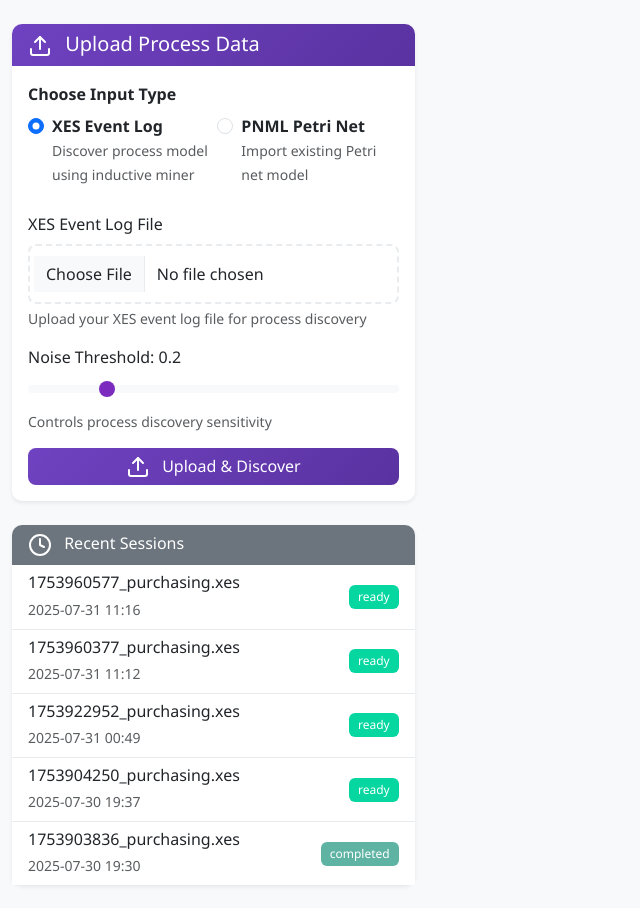
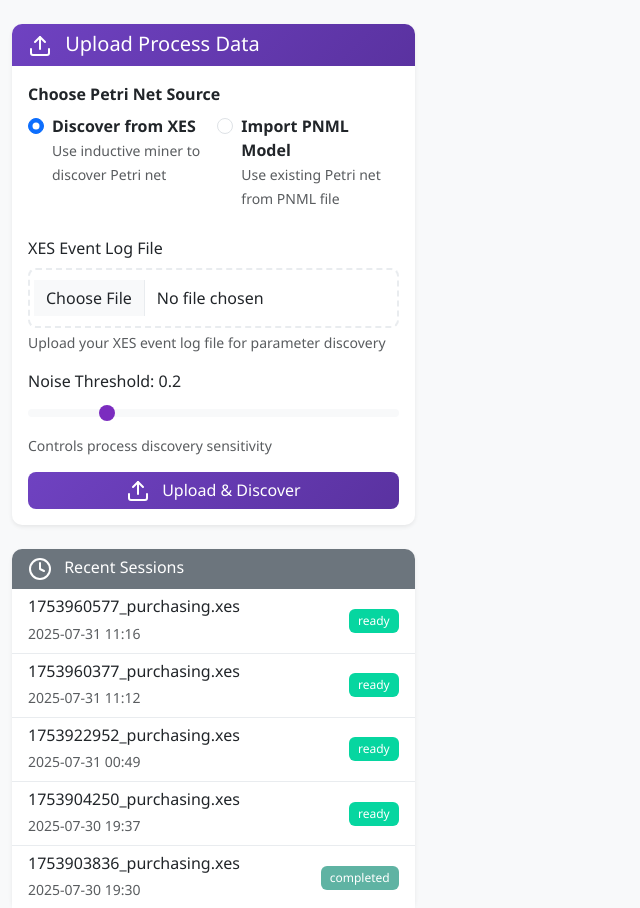
Before and after one commit to franvinci/prosit-tool, a Flask app: page / in a window 1280 px wide. Shown: the part 62-970 px from the top of the page, without its empty margins (0-640 px from the left). Run offline with Flask 3, Linux system fonts and the light colour scheme.

Commit message:
Enable users to upload a Petri net model alongside the XES event log
Adds PNML file upload to the /api/upload route and imports the Petri net structure.

Replit-Commit-Author: Agent
Replit-Commit-Session-Id: 8b6c0f6e-c68b-4296-a31e-c855ff70dfea
Replit-Commit-Checkpoint-Type: full_checkpoint
Replit-Commit-Screenshot-Url: https://storage.googleapis.com/screenshot-production-us-central1/3cbafce9-f173-475d-9cd0-66fdaae7ea1e/8b6c0f6e-c68b-4296-a31e-c855ff70dfea/qneJpgH

```diff
--- a/routes.py
+++ b/routes.py
@@ -22,44 +22,62 @@ def index():
 
 @app.route('/api/upload', methods=['POST'])
 def upload_file():
-    """Handle XES file upload"""
+    """Handle XES file upload with optional PNML file"""
     try:
-        if 'file' not in request.files:
-            return jsonify({'error': 'No file provided'}), 400
+        if 'xes_file' not in request.files:
+            return jsonify({'error': 'No XES file provided'}), 400
 
-        file = request.files['file']
+        xes_file = request.files['xes_file']
+        pnml_file = request.files.get('pnml_file')
         noise_threshold = float(request.form.get('noise_threshold', 0.2))
 
-        if file.filename == '':
-            return jsonify({'error': 'No file selected'}), 400
+        if xes_file.filename == '':
+            return jsonify({'error': 'No XES file selected'}), 400
 
-        if not allowed_file(file.filename):
-            return jsonify({'error': 'Invalid file type. Only XES and PNML files are supported'}), 400
+        if not xes_file.filename.lower().endswith('.xes'):
+            return jsonify({'error': 'XES file must have .xes extension'}), 400
 
-        # Save file
-        if file.filename is None:
-            return jsonify({'error': 'Invalid filename'}), 400
+        if pnml_file and pnml_file.filename and not pnml_file.filename.lower().endswith('.pnml'):
+            return jsonify({'error': 'PNML file must have .pnml extension'}), 400
 
-        filename = secure_filename(file.filename)
+        # Save XES file
+        if xes_file.filename is None:
+            return jsonify({'error': 'Invalid XES filename'}), 400
+
+        xes_filename = secure_filename(xes_file.filename)
         timestamp = int(datetime.now().timestamp())
-        filename = f"{timestamp}_{filename}"
-        filepath = os.path.join(app.config['UPLOAD_FOLDER'], filename)
-        file.save(filepath)
+        xes_filename = f"{timestamp}_{xes_filename}"
+        xes_filepath = os.path.join(app.config['UPLOAD_FOLDER'], xes_filename)
+        xes_file.save(xes_filepath)
+
+        # Save PNML file if provided
+        pnml_filename = None
+        if pnml_file and pnml_file.filename:
+            pnml_filename = secure_filename(pnml_file.filename)
+            pnml_filename = f"{timestamp}_{pnml_filename}"
+            pnml_filepath = os.path.join(app.config['UPLOAD_FOLDER'], pnml_filename)
+            pnml_file.save(pnml_filepath)
 
         # Create session
         session = SimulationSession(
-            filename=filename,
+            filename=xes_filename,
             noise_threshold=noise_threshold
         )
+        # Store PNML filename if provided (we'll need to add this field to the model)
+        if pnml_filename:
+            # For now, store in parameters as we don't have pnml_filename field
+            session.set_parameters({'pnml_filename': pnml_filename})
+
         db.session.add(session)
         db.session.commit()
 
-        logger.info(f"File uploaded successfully: {filename}")
+        logger.info(f"Files uploaded successfully: XES={xes_filename}, PNML={pnml_filename}")
         return jsonify({
             'success': True,
             'session_id': session.id,
-            'filename': filename,
-            'message': 'File uploaded successfully'
+            'filename': xes_filename,
+            'pnml_filename': pnml_filename,
+            'message': 'Files uploaded successfully'
         })
 
     except Exception as e:
@@ -84,17 +102,24 @@ def discover_parameters(session_id):
         session.status = 'discovering'
         db.session.commit()
 
-        # Process file based on type
-        if is_pnml:
-            logger.info(f"Importing PNML model for session {session_id}")
-            parameters = prosit.import_pnml_model(filepath)
-            process_model = parameters.get('process_model', {})
+        # Always discover parameters from XES file
+        logger.info(f"Discovering parameters from XES file for session {session_id}")
+
+        # Check if there's a separate PNML file for the Petri net model
+        pnml_filepath = None
+        session_params = session.get_parameters()
+        if session_params and 'pnml_filename' in session_params:
+            pnml_filepath = os.path.join(app.config['UPLOAD_FOLDER'], session_params['pnml_filename'])
+
+        if pnml_filepath and os.path.exists(pnml_filepath):
+            # Use imported PNML model but discover parameters from XES
+            logger.info(f"Using PNML model and discovering parameters from XES")
+            process_model = prosit.import_petri_net_from_pnml(pnml_filepath)
+            parameters = prosit.discover_parameters(filepath, process_model)
         else:
-            logger.info(f"Discovering process model for session {session_id}")
+            # Standard workflow: discover both model and parameters from XES
+            logger.info(f"Discovering process model and parameters from XES")
             process_model = prosit.discover_process_model(filepath, session.noise_threshold)
-
-            # Discover parameters
-            logger.info(f"Discovering parameters for session {session_id}")
             parameters = prosit.discover_parameters(filepath, process_model)
 
         # Save parameters
--- a/templates/index.html
+++ b/templates/index.html
@@ -13,25 +13,25 @@
                 </h5>
             </div>
             <div class="card-body">
-                <!-- Input Type Selection -->
+                <!-- Petri Net Source Selection -->
                 <div class="mb-4">
-                    <label class="form-label fw-bold">Choose Input Type</label>
+                    <label class="form-label fw-bold">Choose Petri Net Source</label>
                     <div class="row g-2">
                         <div class="col-md-6">
                             <div class="form-check">
-                                <input class="form-check-input" type="radio" name="inputType" id="xesInput" value="xes" checked>
-                                <label class="form-check-label" for="xesInput">
-                                    <strong>XES Event Log</strong><br>
-                                    <small class="text-muted">Discover process model using inductive miner</small>
+                                <input class="form-check-input" type="radio" name="petriNetSource" id="discoverNet" value="discover" checked>
+                                <label class="form-check-label" for="discoverNet">
+                                    <strong>Discover from XES</strong><br>
+                                    <small class="text-muted">Use inductive miner to discover Petri net</small>
                                 </label>
                             </div>
                         </div>
                         <div class="col-md-6">
                             <div class="form-check">
-                                <input class="form-check-input" type="radio" name="inputType" id="pnmlInput" value="pnml">
-                                <label class="form-check-label" for="pnmlInput">
-                                    <strong>PNML Petri Net</strong><br>
-                                    <small class="text-muted">Import existing Petri net model</small>
+                                <input class="form-check-input" type="radio" name="petriNetSource" id="importNet" value="import">
+                                <label class="form-check-label" for="importNet">
+                                    <strong>Import PNML Model</strong><br>
+                                    <small class="text-muted">Use existing Petri net from PNML file</small>
                                 </label>
                             </div>
                         </div>
@@ -39,14 +39,15 @@
                 </div>
 
                 <form id="uploadForm" enctype="multipart/form-data">
-                    <!-- XES Upload Section -->
-                    <div id="xesSection" class="upload-section">
-                        <div class="mb-3">
-                            <label for="xesFile" class="form-label">XES Event Log File</label>
-                            <input type="file" class="form-control" id="xesFile" name="file" accept=".xes">
-                            <div class="form-text">Upload your XES event log file for process discovery</div>
-                        </div>
+                    <!-- XES File (Always Required) -->
+                    <div class="mb-3">
+                        <label for="xesFile" class="form-label">XES Event Log File</label>
+                        <input type="file" class="form-control" id="xesFile" name="xes_file" accept=".xes" required>
+                        <div class="form-text">Upload your XES event log file for parameter discovery</div>
+                    </div>
 
+                    <!-- Discovery Options Section -->
+                    <div id="discoverySection" class="upload-section">
                         <div class="mb-3">
                             <label for="noiseThreshold" class="form-label">
                                 Noise Threshold: <span id="thresholdValue">0.2</span>
@@ -57,12 +58,12 @@
                         </div>
                     </div>
 
-                    <!-- PNML Upload Section -->
+                    <!-- PNML Import Section -->
                     <div id="pnmlSection" class="upload-section" style="display: none;">
                         <div class="mb-3">
                             <label for="pnmlFile" class="form-label">PNML Petri Net File</label>
-                            <input type="file" class="form-control" id="pnmlFile" name="file" accept=".pnml">
-                            <div class="form-text">Upload your PNML Petri net model file</div>
+                            <input type="file" class="form-control" id="pnmlFile" name="pnml_file" accept=".pnml">
+                            <div class="form-text">Upload your PNML Petri net model file (parameters will be discovered from XES)</div>
                         </div>
                     </div>
 
@@ -380,37 +381,37 @@ document.addEventListener('DOMContentLoaded', function() {
         });
     }
 
-    // Handle input type changes
-    const xesInput = document.getElementById('xesInput');
-    const pnmlInput = document.getElementById('pnmlInput');
-    const xesSection = document.getElementById('xesSection');
+    // Handle Petri net source changes
+    const discoverNet = document.getElementById('discoverNet');
+    const importNet = document.getElementById('importNet');
+    const discoverySection = document.getElementById('discoverySection');
     const pnmlSection = document.getElementById('pnmlSection');
     const uploadBtnText = document.getElementById('uploadBtnText');
 
-    function toggleInputSections() {
-        if (xesInput && xesInput.checked) {
-            xesSection.style.display = 'block';
+    function togglePetriNetSections() {
+        if (discoverNet && discoverNet.checked) {
+            discoverySection.style.display = 'block';
             pnmlSection.style.display = 'none';
             uploadBtnText.textContent = 'Upload & Discover';
-            // Make XES file required
-            document.getElementById('xesFile').required = true;
-            document.getElementById('pnmlFile').required = false;
-        } else if (pnmlInput && pnmlInput.checked) {
-            xesSection.style.display = 'none';
+            // PNML file not required for discovery
+            const pnmlFile = document.getElementById('pnmlFile');
+            if (pnmlFile) pnmlFile.required = false;
+        } else if (importNet && importNet.checked) {
+            discoverySection.style.display = 'none';
             pnmlSection.style.display = 'block';
-            uploadBtnText.textContent = 'Upload & Import';
-            // Make PNML file required
-            document.getElementById('xesFile').required = false;
-            document.getElementById('pnmlFile').required = true;
+            uploadBtnText.textContent = 'Upload & Process';
+            // PNML file required for import
+            const pnmlFile = document.getElementById('pnmlFile');
+            if (pnmlFile) pnmlFile.required = true;
         }
     }
 
-    if (xesInput && pnmlInput) {
-        xesInput.addEventListener('change', toggleInputSections);
-        pnmlInput.addEventListener('change', toggleInputSections);
+    if (discoverNet && importNet) {
+        discoverNet.addEventListener('change', togglePetriNetSections);
+        importNet.addEventListener('change', togglePetriNetSections);
 
-        // Initialize with XES selected
-        toggleInputSections();
+        // Initialize with discovery selected
+        togglePetriNetSections();
     }
 
     // Setup form handlers
```
Also changed, not shown: prosit_integration.py (+74 -0 lines).
